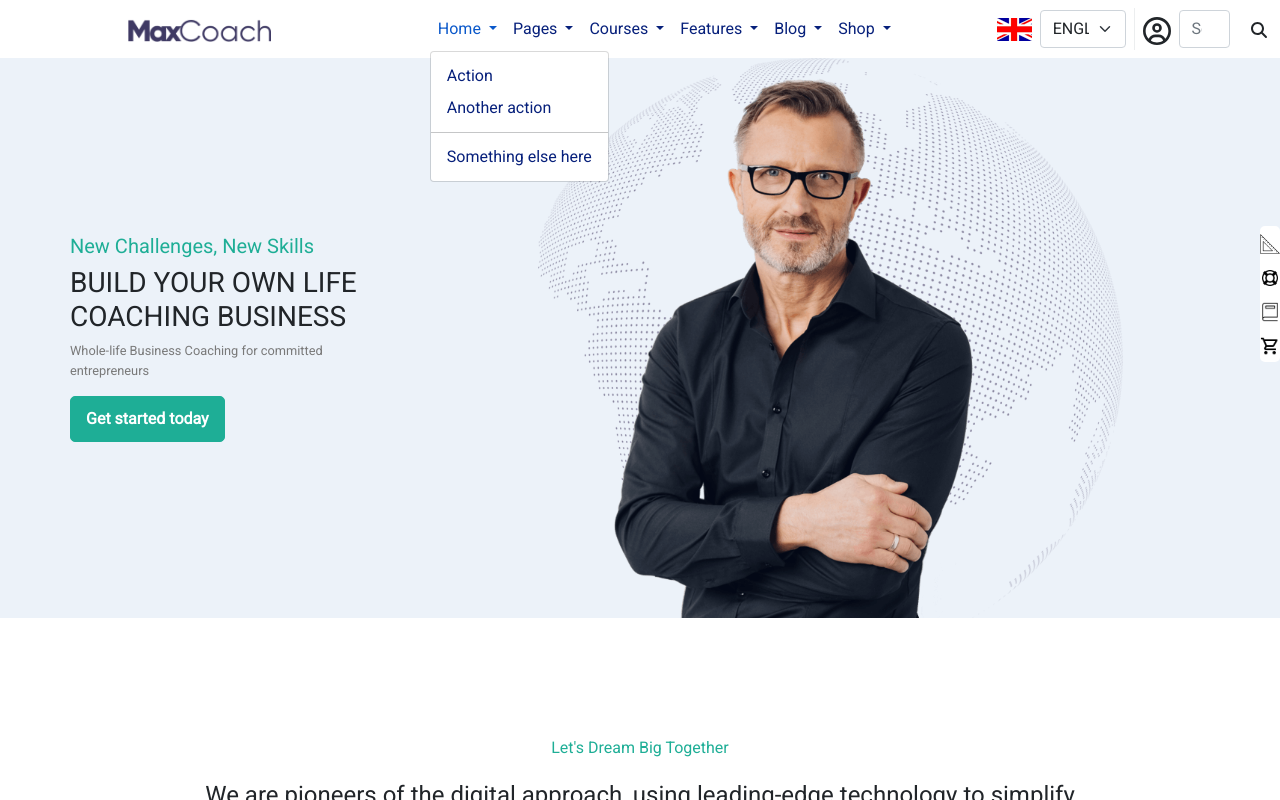
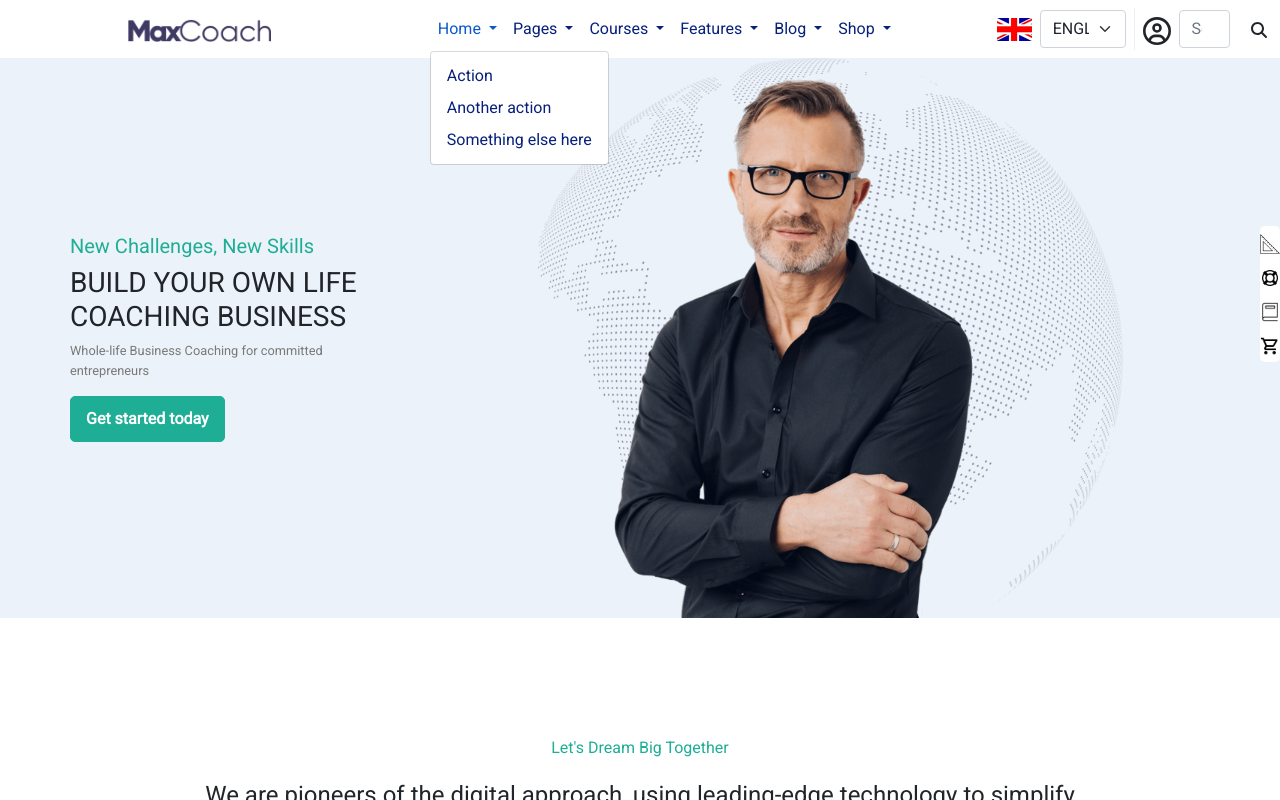
Before and after one commit to NuvoloniM/proj-html-vuejs, a Vue app: page / in a window 1280 px wide. Both pictures are taken after a click on the button "Home". Shown: the top 800 px of the page. Built offline with nearby package versions, Linux system fonts and the light colour scheme.

Commit message:
subelement in head

```diff
--- a/src/components/header/HeaderNav.vue
+++ b/src/components/header/HeaderNav.vue
@@ -13,10 +13,7 @@
                 {{element.name}}
             </a>
                 <ul class="dropdown-menu" aria-labelledby="navbarDropdown">
-                    <li><a class="dropdown-item" href="#">Action</a></li>
-                    <li><a class="dropdown-item" href="#">Another action</a></li>
-                    <li><hr class="dropdown-divider"></li>
-                    <li><a class="dropdown-item" href="#">Something else here</a></li>
+                    <li v-for="(subelement,index) in element.sublink " :key="index"><a class="dropdown-item" :href="`${subelement.url}`"> {{subelement.name}} </a></li>
                 </ul>
             </li>
         </ul>
@@ -40,26 +37,87 @@ export default {
                 {
                     name: 'Home',
                     url: '#',
+                    sublink: [
+                        {
+                            name:'Action',
+                            url: '#',
+                        },
+                        {
+                            name:'Another action',
+                            url: '#',
+                        },
+                        {
+                            name:'Something else here',
+                            url: '#',
+                        },
+                    ]
                 },
                 {
                     name: 'Pages',
                     url: '#',
+                    sublink: [
+                        {
+                            name:'Action',
+                            url: '#',
+                        },
+                    ]
                 },
                 {
                     name: 'Courses',
                     url: '#',
+                    sublink: [
+                        {
+                            name:'Action',
+                            url: '#',
+                        },
+                        {
+                            name:'Another action',
+                            url: '#',
+                        },
+                    ]
                 },
                 {
                     name: 'Features',
                     url: '#',
+                    sublink: [
+                        {
+                            name:'Action',
+                            url: '#',
+                        },
+                        {
+                            name:'Another action',
+                            url: '#',
+                        },
+                    ]
                 },
                 {
                     name: 'Blog',
                     url: '#',
+                    sublink: [
+                        {
+                            name:'Action',
+                            url: '#',
+                        },
+                        {
+                            name:'Another action',
+                            url: '#',
+                        },
+                        {
+                            name:'Something else here',
+                            url: '#',
+                        },
+                    ]
                 },
                 {
                     name: 'Shop',
                     url: '#',
+                    sublink: [
+                        {
+                            name:'Action',
+                            url: '#',
+                        },
+
+                    ]
                 },
             ]
         }
```
